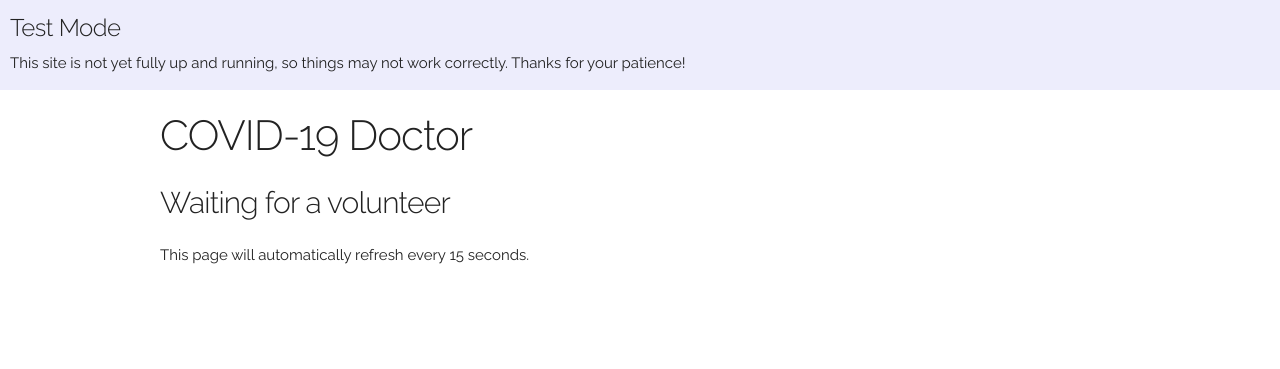
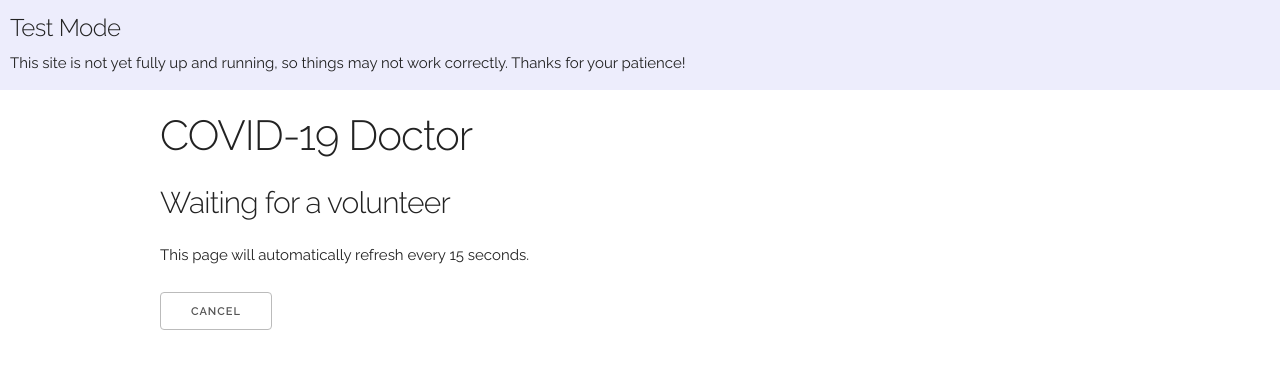
Before and after one commit to garrettlion/COVID-19-telehealth-clinic, a Django app: template clinic/templates/clinic/waiting_patient.html in a window 1280 px wide. Shown: the top 369 px of the page. Run offline with Django 3.2, Linux system fonts and the light colour scheme; the template is opened without the code that fills it, so the values that code supplies are empty; some libraries are stand-ins or nearby versions.

Commit message:
add cancel button to waiting_patient template

```diff
--- a/clinic/templates/clinic/waiting_patient.html
+++ b/clinic/templates/clinic/waiting_patient.html
@@ -8,9 +8,13 @@
 
 <div class="container waiting patient">
   <div class="row top">
-  	<h2>COVID-19 Doctor</h2>
+    <h2>COVID-19 Doctor</h2>
     <h4>Waiting for a volunteer</h4>
     <p>This page will automatically refresh every 15 seconds.</p>
+    <form action="{% url 'finish' %}" method="post">
+      {% csrf_token %}
+      <input class="button" type="submit" value="Cancel">
+    </form>
   </div>
 </div>
 
```
